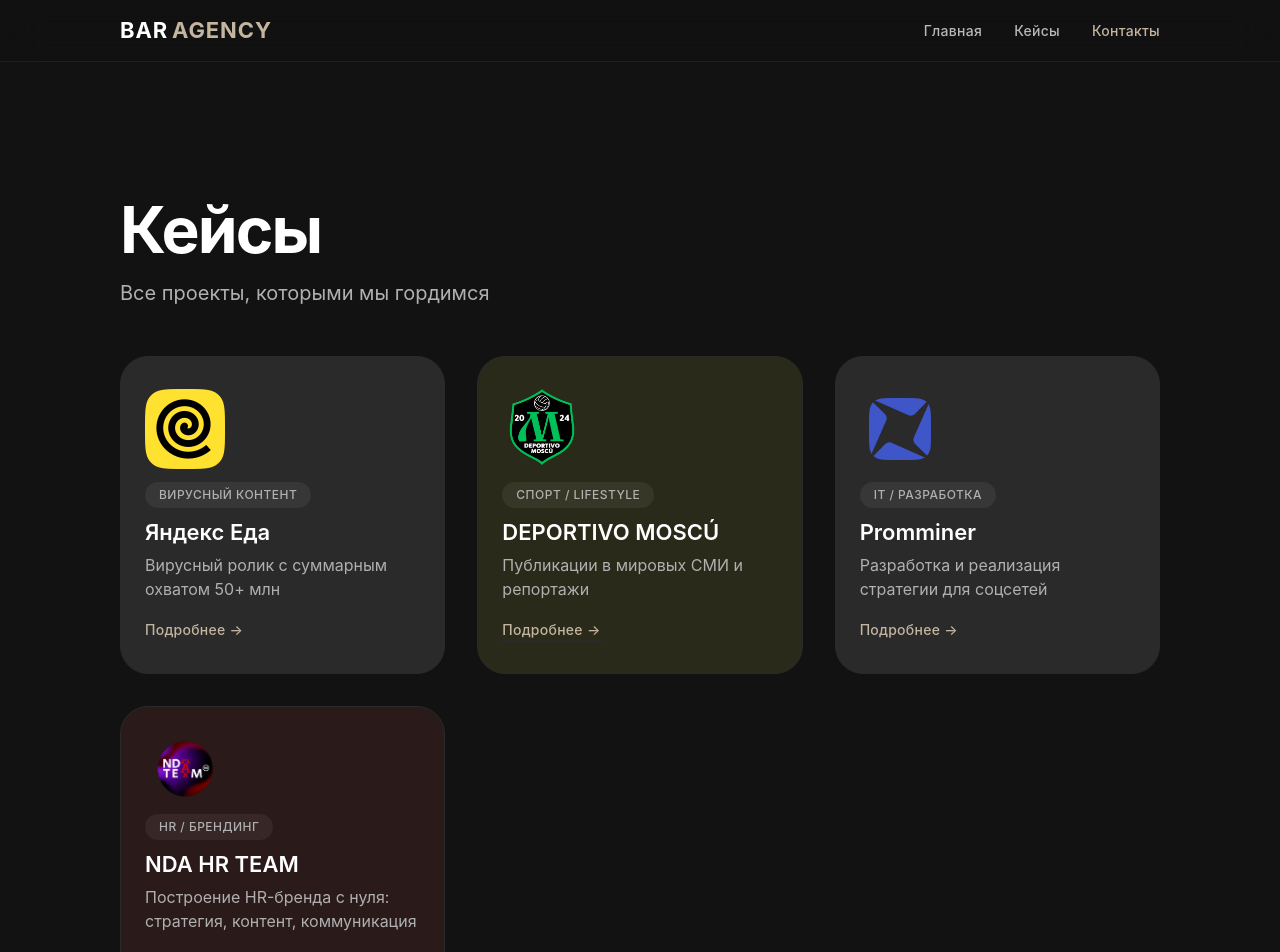
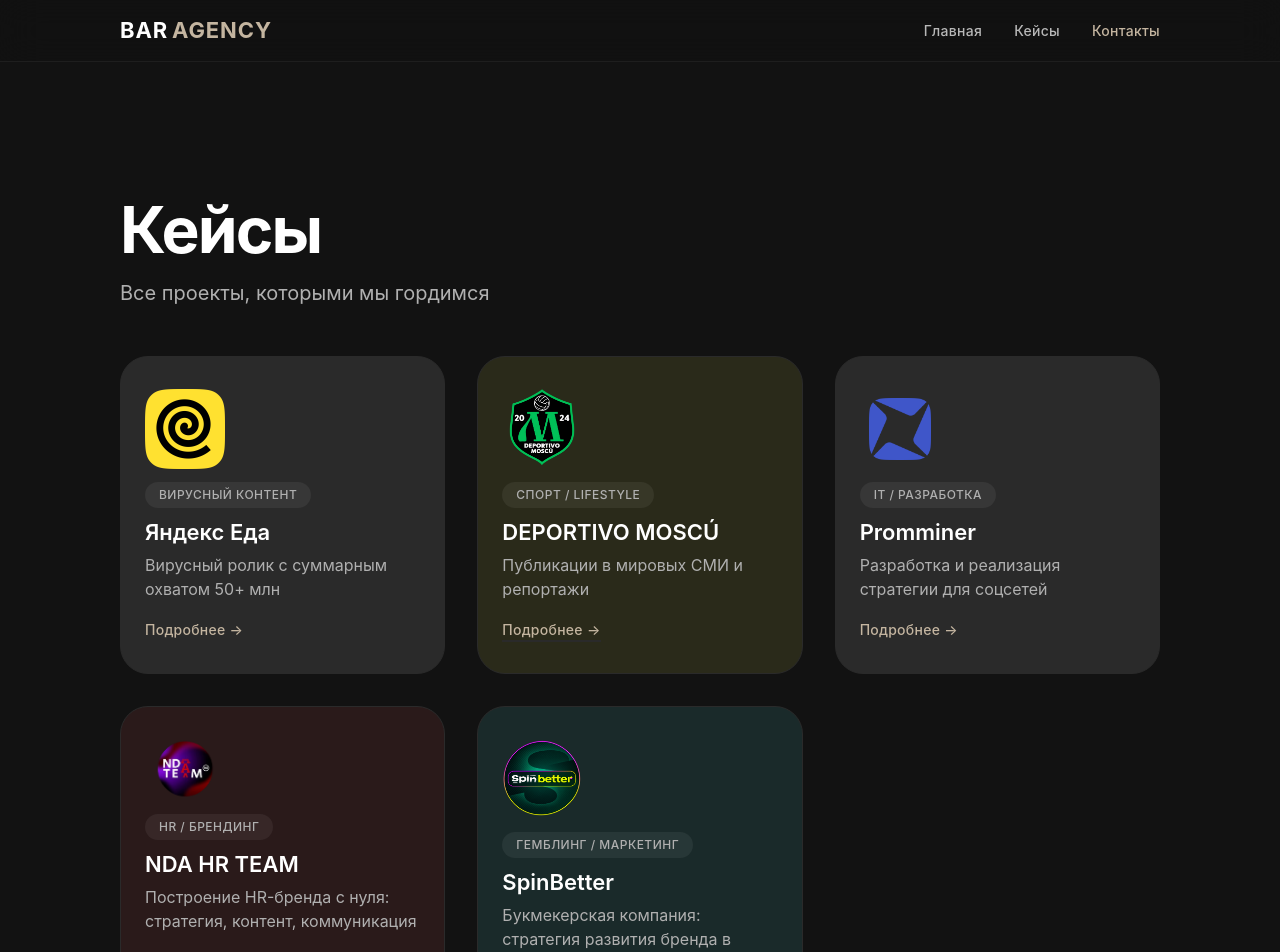
Before and after one commit to blyashka1-web/bar-agency, a Next.js app: page /cases in a window 1280 px wide. Shown: the top 952 px of the page. Built offline with nearby package versions, Linux system fonts and the light colour scheme.

Commit message:
Добавлен SpinBetter в список кейсов

```diff
--- a/app/cases/page.tsx
+++ b/app/cases/page.tsx
@@ -33,6 +33,14 @@ export default function CasesPage() {
       title: 'NDA HR TEAM',
       desc: 'Построение HR-бренда с нуля: стратегия, контент, коммуникация',
       bg: '#2a1a1a',
+    },
+    {
+      slug: 'spinbetter',
+      logo: '/cases/spinbetter/logo.png',
+      tag: 'Гемблинг / Маркетинг',
+      title: 'SpinBetter',
+      desc: 'Букмекерская компания: стратегия развития бренда в соцсетях',
+      bg: '#1a2a2a',
     },
   ];
 
```
